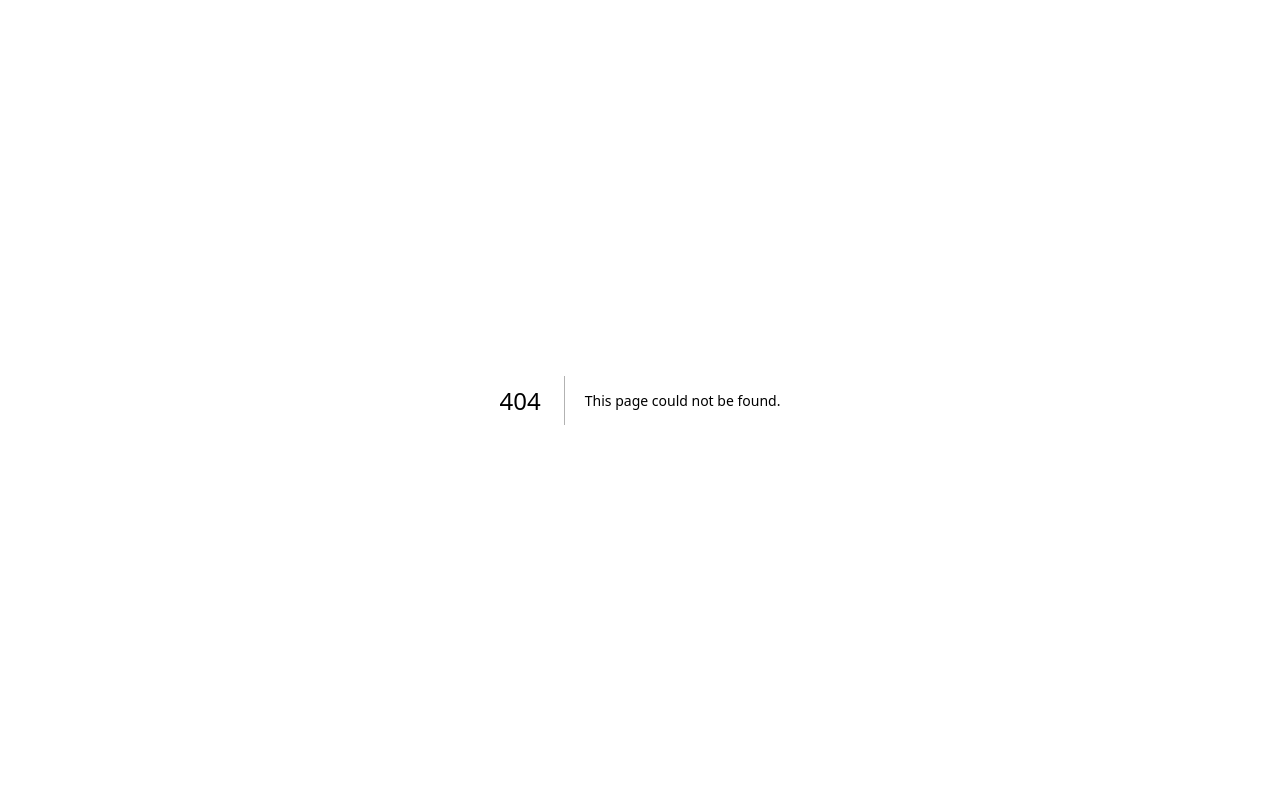
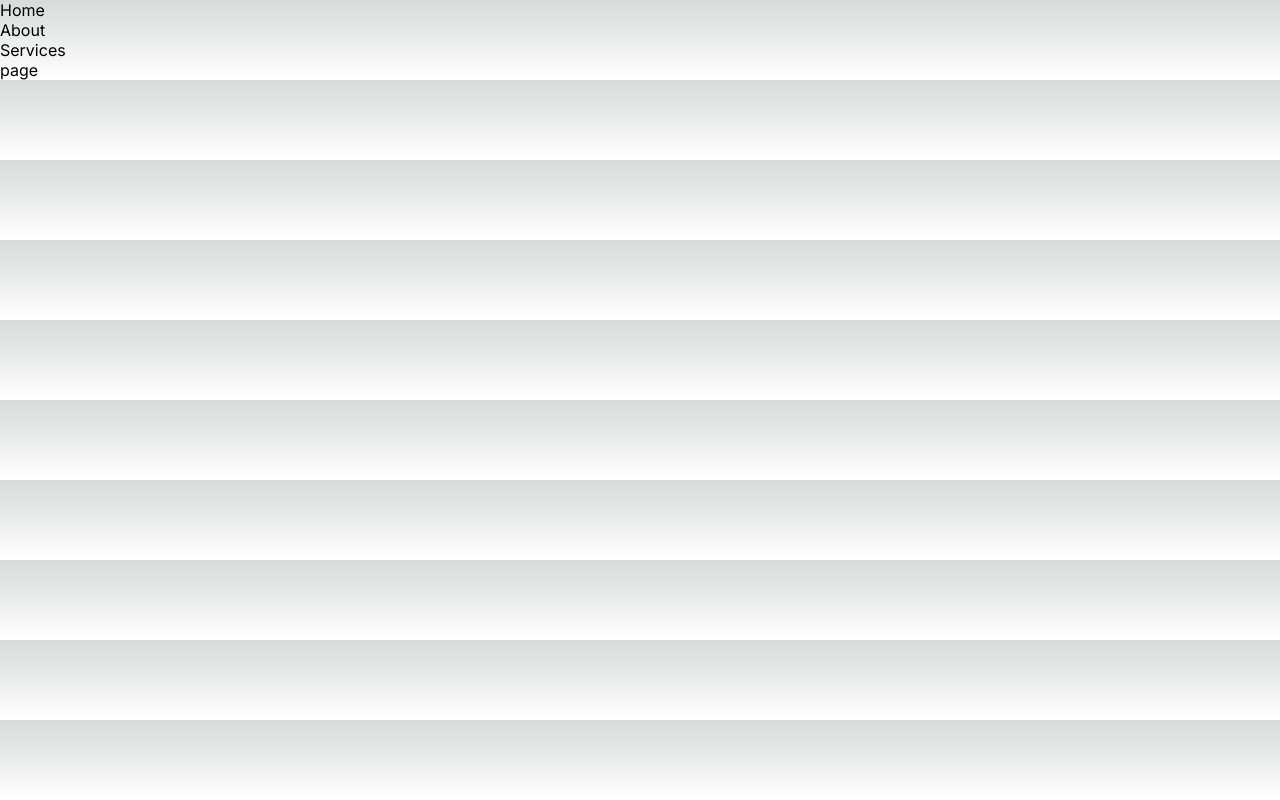
Before and after one commit to Gerll/nextJS-users, a Next.js app: page /users in a window 1280 px wide. Before the commit this address had no page. Built offline with nearby package versions, Linux system fonts and the light colour scheme.

Commit message:
Created the navigation component and used Link

```diff
--- a/app/layout.jsx
+++ b/app/layout.jsx
@@ -1,5 +1,6 @@
 import './globals.css'
 import { Inter } from 'next/font/google'
+import Navigation from '@/components/Navigation'
 
 const inter = Inter({ subsets: ['latin'] })
 
@@ -12,7 +13,10 @@ export const metadata = {
 export default function RootLayout({ children }) {
   return (
     <html lang="en">
-      <body className={inter.className}>{children}</body>
+      <body className={inter.className}>
+        <Navigation></Navigation>
+        {children}
+        </body>
     </html>
   )
 }
--- /dev/null
+++ b/app/users/page.jsx
@@ -0,0 +1,9 @@
+import React from 'react'
+
+function UserPage() {
+    return (
+        <div>page</div>
+    )
+}
+
+export default UserPage
--- /dev/null
+++ b/components/Navigation.jsx
@@ -0,0 +1,20 @@
+import Link from 'next/link'
+
+function Navigation() {
+    return (
+        <div>
+            <ul>
+                <li>
+                    <Link href="/">Home</Link>
+                </li>
+                <li>
+                    <Link href="/about">About</Link>
+                </li>
+                <li>
+                    <Link href="/services">Services</Link>
+                </li>
+            </ul>
+        </div>
+    );
+}
+export default Navigation;
```
